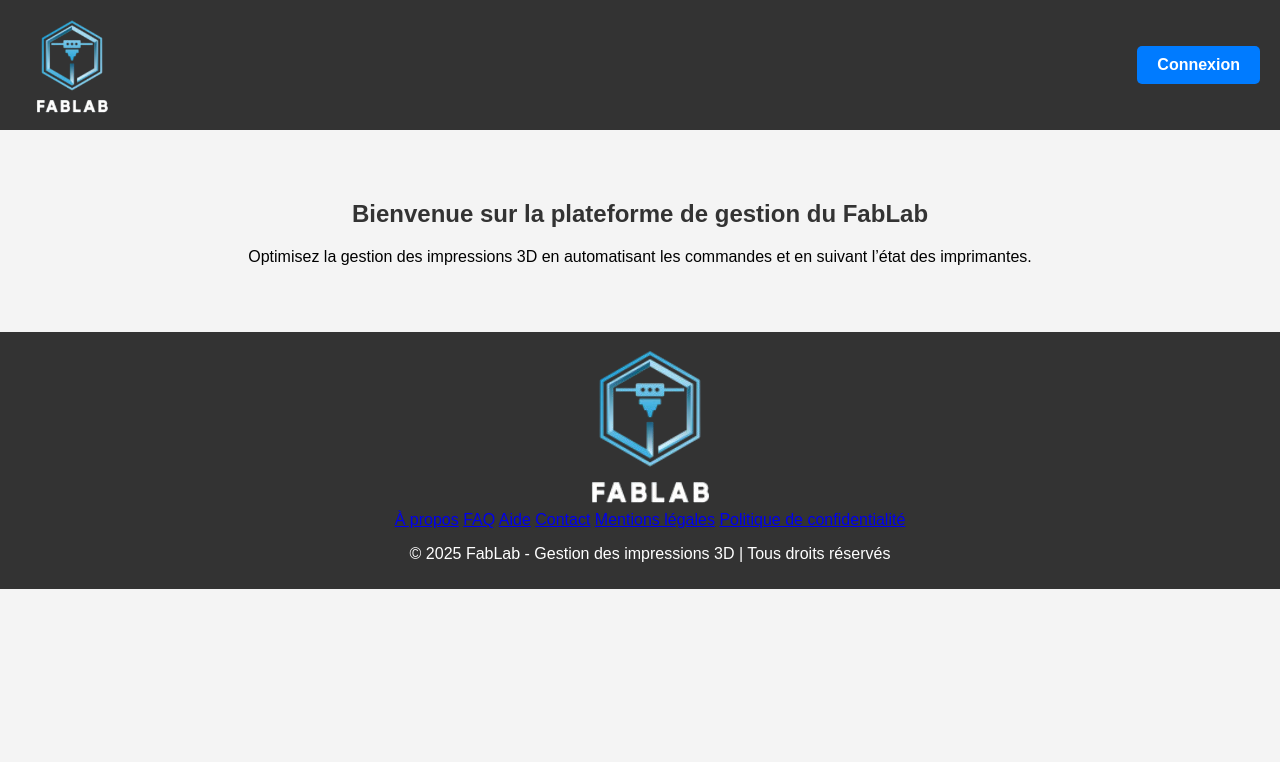
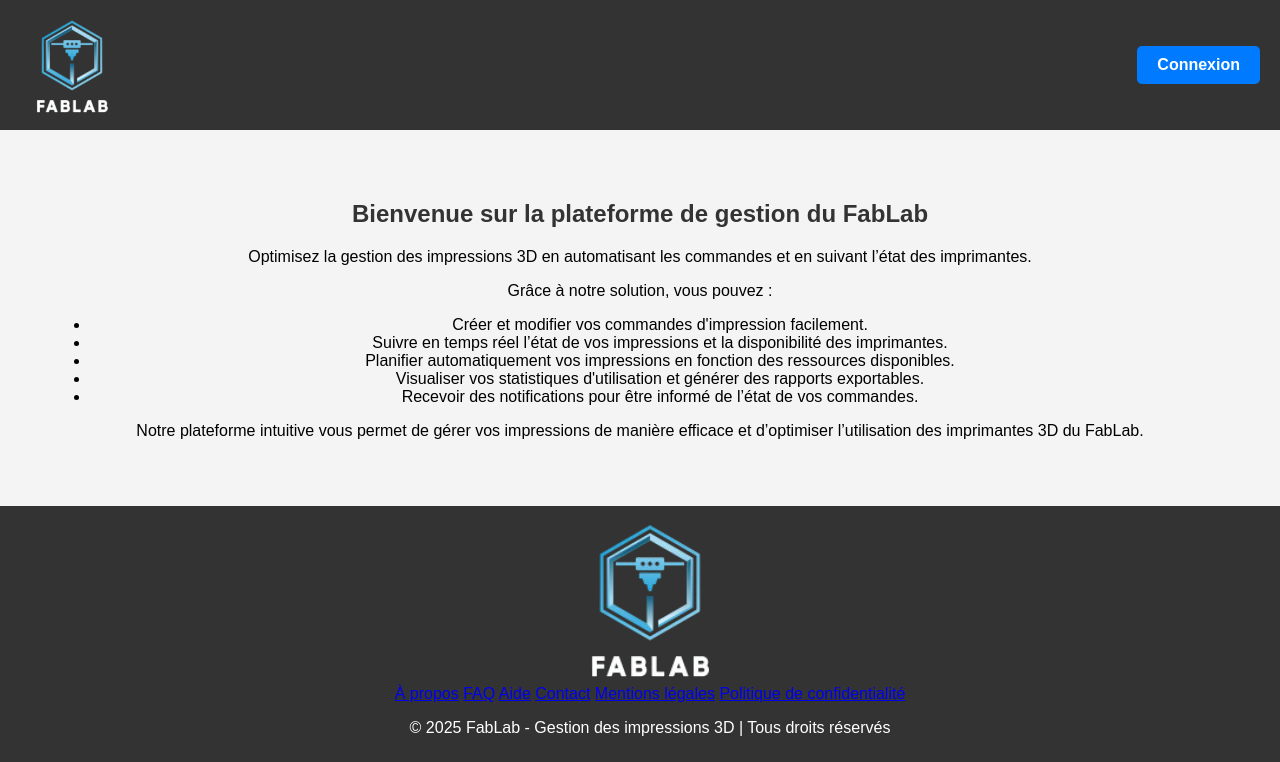
Before and after one commit to MentalOfCrow/projet-fablab, a PHP site: page / in a window 1280 px wide. Shown: the top 762 px of the page. Run offline with PHP 8.4, Linux system fonts and the light colour scheme.

Commit message:
Update index.php
Co-Authored-By: johan0104 <145018177+johan0104@users.noreply.github.com>
Co-Authored-By: AbdallahYnov <145696378+AbdallahYnov@users.noreply.github.com>

```diff
--- a/backend/views/index.php
+++ b/backend/views/index.php
@@ -15,16 +15,29 @@ if (session_status() == PHP_SESSION_NONE) {
     <link rel="stylesheet" href="/public/assets/css/footer.css">
 </head>
 <body>
-<?php include_once __DIR__ . '/../includes/header.php'; ?>
+
+<div class="container">
+    <?php include_once __DIR__ . '/../includes/header.php'; ?>
+
     <!-- CONTENU PRINCIPAL -->
-    <main>
+    <main class="content">
         <section class="home">
             <h1>Bienvenue sur la plateforme de gestion du FabLab</h1>
             <p>Optimisez la gestion des impressions 3D en automatisant les commandes et en suivant l’état des imprimantes.</p>
-
-
+            <p>Grâce à notre solution, vous pouvez :</p>
+            <ul class="features-list">
+                <li>Créer et modifier vos commandes d'impression facilement.</li>
+                <li>Suivre en temps réel l’état de vos impressions et la disponibilité des imprimantes.</li>
+                <li>Planifier automatiquement vos impressions en fonction des ressources disponibles.</li>
+                <li>Visualiser vos statistiques d'utilisation et générer des rapports exportables.</li>
+                <li>Recevoir des notifications pour être informé de l’état de vos commandes.</li>
+            </ul>
+            <p>Notre plateforme intuitive vous permet de gérer vos impressions de manière efficace et d’optimiser l’utilisation des imprimantes 3D du FabLab.</p>
         </section>
     </main>
-    <?php include_once __DIR__ . '/../includes/footer.php'; ?>
+</div>
+
+<?php include_once __DIR__ . '/../includes/footer.php'; ?>
+
 </body>
 </html>
```
